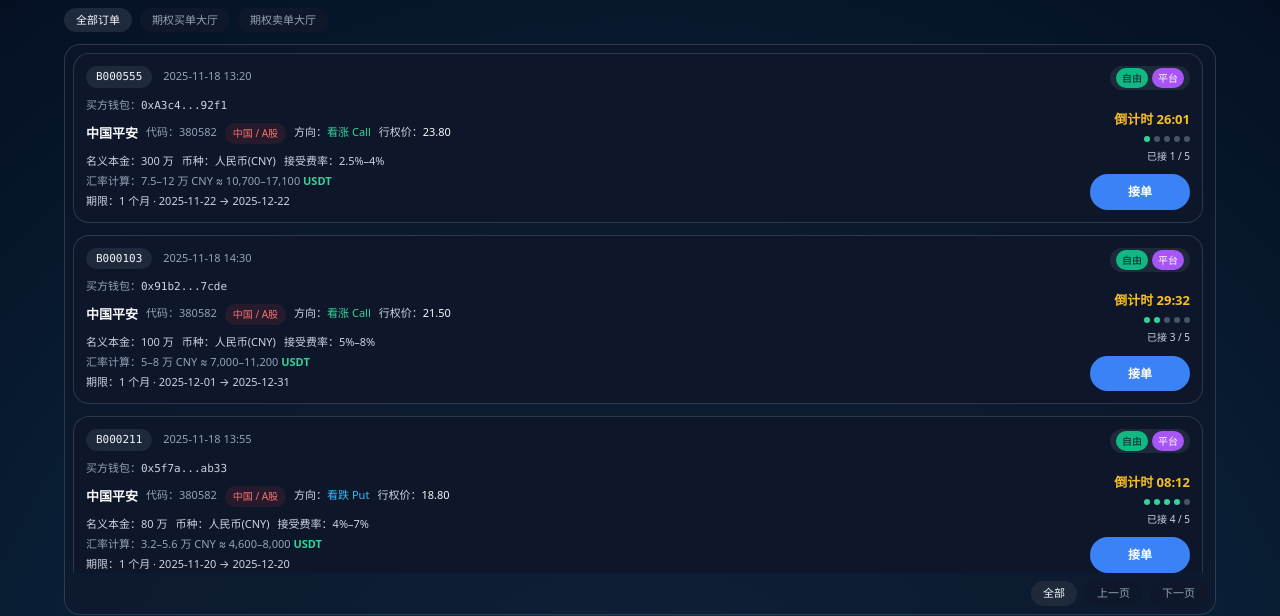
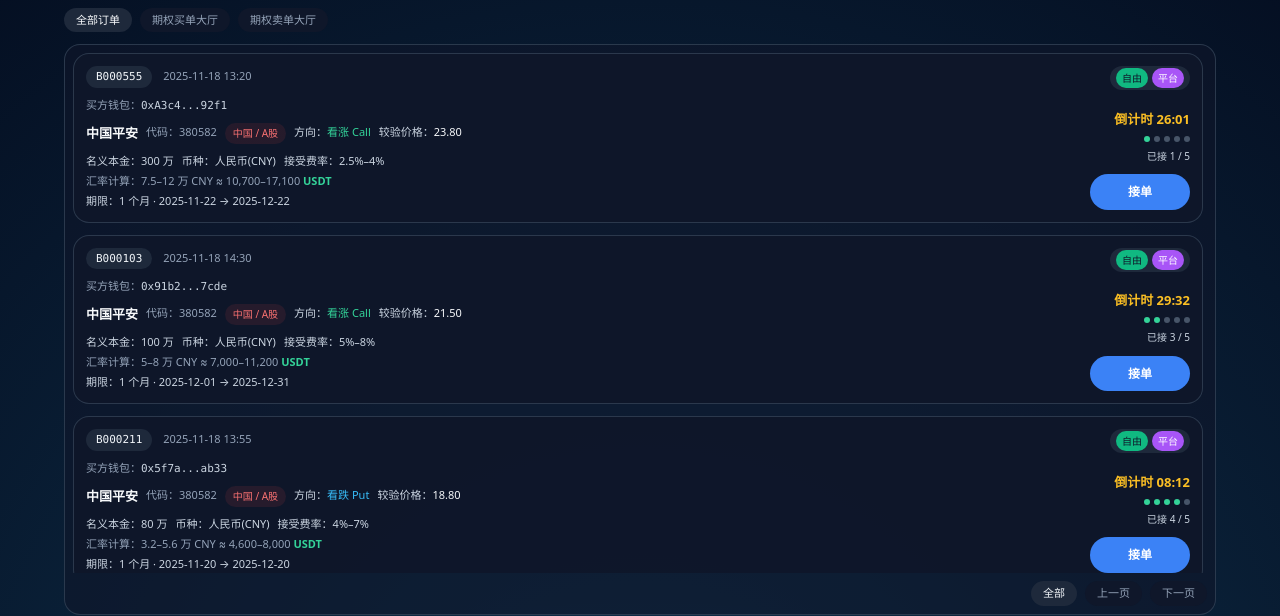
Before and after one commit to callmeJack8866/nstdamo02, a plain HTML site: page index.html in a window 1280 px wide. Shown: the part 1500-2116 px from the top of the page. Drawn offline with nearby package versions, Linux system fonts and the light colour scheme.

Commit message:
Update index.html

```diff
--- a/index.html
+++ b/index.html
@@ -612,7 +612,7 @@
                 <span class="text-slate-400">代码：380582</span>
                 <span class="rounded-full bg-red-500/10 px-2 py-0.5 text-[10px] text-red-400">中国 / A股</span>
                 <span class="text-slate-300">方向：<span class="text-emerald-400">看涨 Call</span></span>
-                <span class="text-slate-300">行权价：<span class="font-medium text-slate-50">23.80</span></span>
+                <span class="text-slate-300">较验价格：<span class="font-medium text-slate-50">23.80</span></span>
               </div>
 
               <div class="flex flex-wrap gap-x-2 gap-y-0.5 text-slate-300">
@@ -678,7 +678,7 @@
                 <span class="text-slate-400">代码：380582</span>
                 <span class="rounded-full bg-red-500/10 px-2 py-0.5 text-[10px] text-red-400">中国 / A股</span>
                 <span class="text-slate-300">方向：<span class="text-emerald-400">看涨 Call</span></span>
-                <span class="text-slate-300">行权价：<span class="font-medium text-slate-50">21.50</span></span>
+                <span class="text-slate-300">较验价格：<span class="font-medium text-slate-50">21.50</span></span>
               </div>
 
               <div class="flex flex-wrap gap-x-2 gap-y-0.5 text-slate-300">
@@ -743,7 +743,7 @@
                 <span class="text-slate-400">代码：380582</span>
                 <span class="rounded-full bg-red-500/10 px-2 py-0.5 text-[10px] text-red-400">中国 / A股</span>
                 <span class="text-slate-300">方向：<span class="text-sky-400">看跌 Put</span></span>
-                <span class="text-slate-300">行权价：<span class="font-medium text-slate-50">18.80</span></span>
+                <span class="text-slate-300">较验价格：<span class="font-medium text-slate-50">18.80</span></span>
               </div>
 
               <div class="flex flex-wrap gap-x-2 gap-y-0.5 text-slate-300">
```
